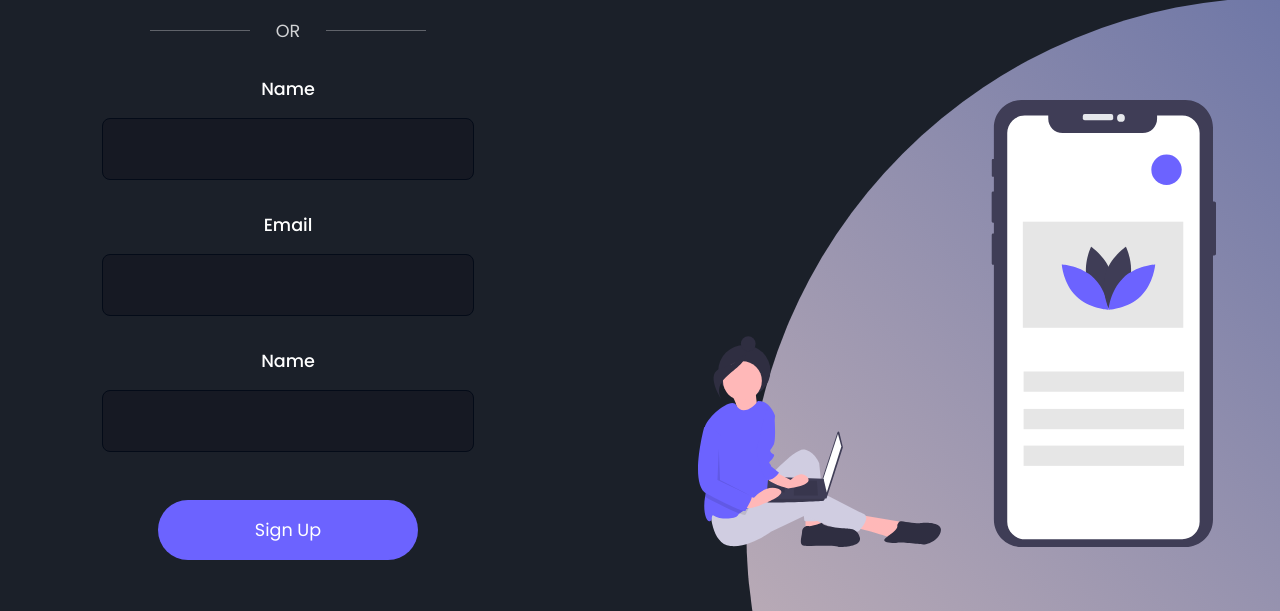
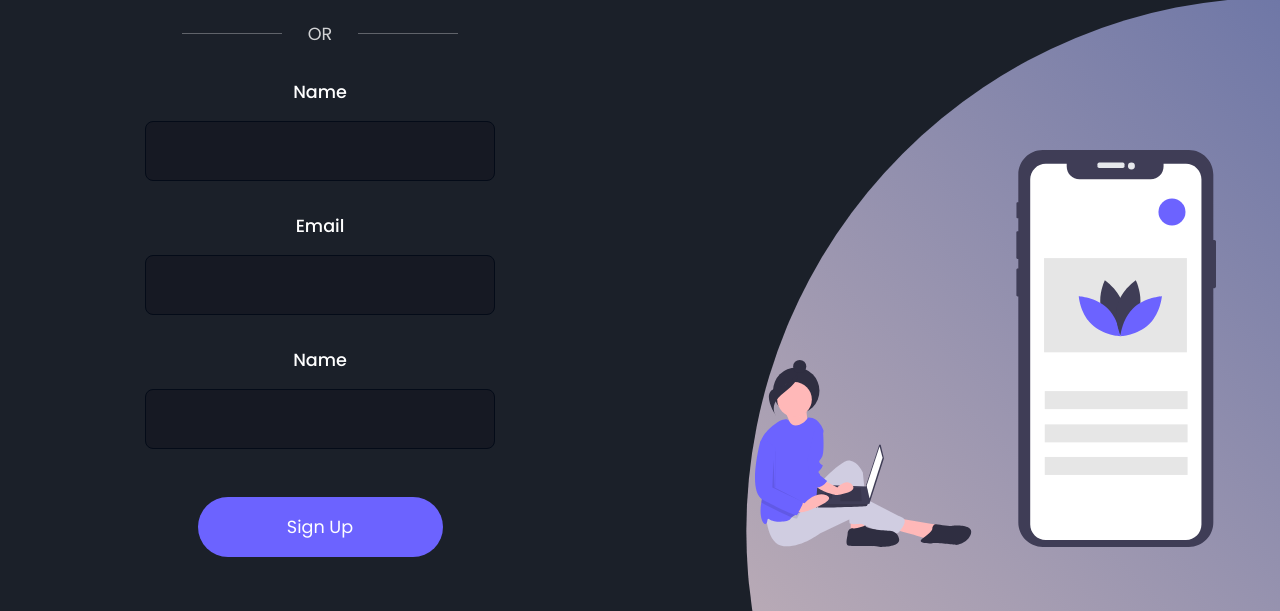
Before and after one commit to MrNullus/sign-up-form, a plain HTML site: page index.html in a window 1280 px wide. Shown: the part 189-800 px from the top of the page. Drawn offline with Linux system fonts and the light colour scheme.

Commit message:
Update main.css

```diff
--- a/css/main.css
+++ b/css/main.css
@@ -13,6 +13,7 @@
 */
 *{
     margin: 0; padding: 0; border: 0;
+    box-sizing: border-box;
     font-family: "Poppins";
 }
 
@@ -21,7 +22,7 @@ body{
     color: white;
     display: flex;
     min-height: 100vh;
-    min-width: 100vw;
+    min-width: 100vh;
     font-weight: 500;
 }
 
```
